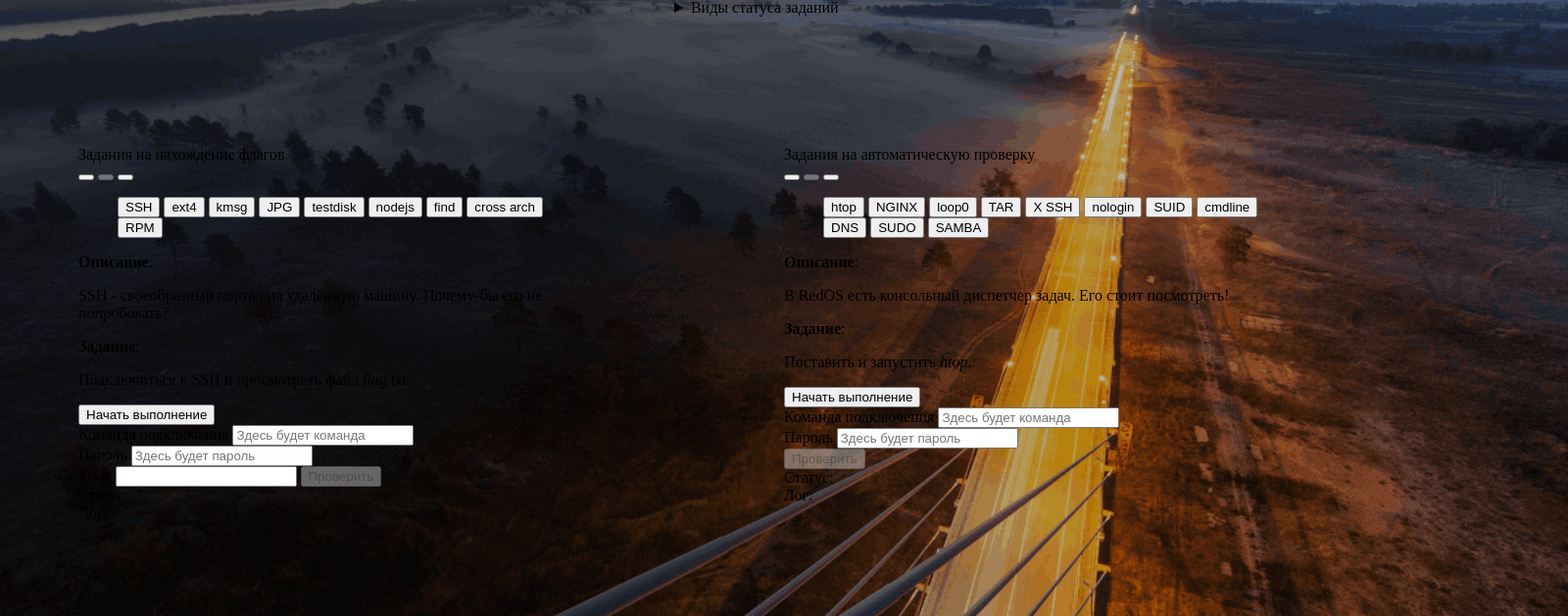
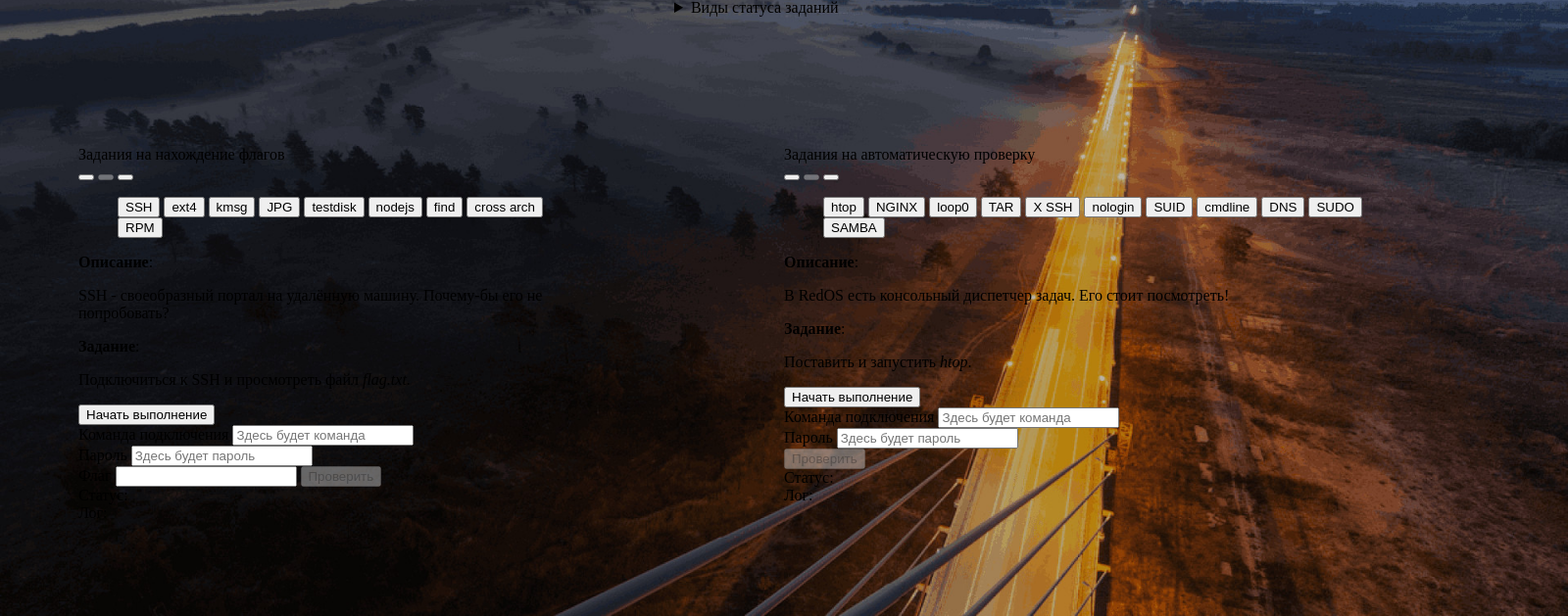
Before and after one commit to alealexpro100/redos_tbolimpiada_23, a Flask app: page / in a window 1600 px wide. Shown: the part 171-800 px from the top of the page at 98% size. Run offline with Flask 3, Linux system fonts and the light colour scheme; parts of the project's set-up code (start-up, migrations or seed data) failed here and were passed over.

Commit message:
extend auto-tasks window

```diff
--- a/templates/index.html
+++ b/templates/index.html
@@ -100,7 +100,7 @@
       </section>
     </div>
   </div>
-  <div class="window glass active" style="width: 40em; left: 50em; top: 20em;">
+  <div class="window glass active" style="width: 50em; left: 50em; top: 20em;">
     <div class="title-bar">
       <div class="title-bar-text">Задания на автоматическую проверку</div>
       <div class="title-bar-controls">
@@ -110,7 +110,7 @@
       </div>
     </div>
     <div class="window-body has-space">
-      <section class="tabs" style="max-width: 500px">
+      <section class="tabs" style="max-width: 600px">
         <menu role="tablist" aria-label="Auto-check tasks">
           {% for task in tasks_list_auto %}
           <button role="tab" aria-controls="{{ task.id }}" {% if tasks_list_auto[0] == task %} aria-selected="true" {% endif %}>{{ task.name }}</button>
```
